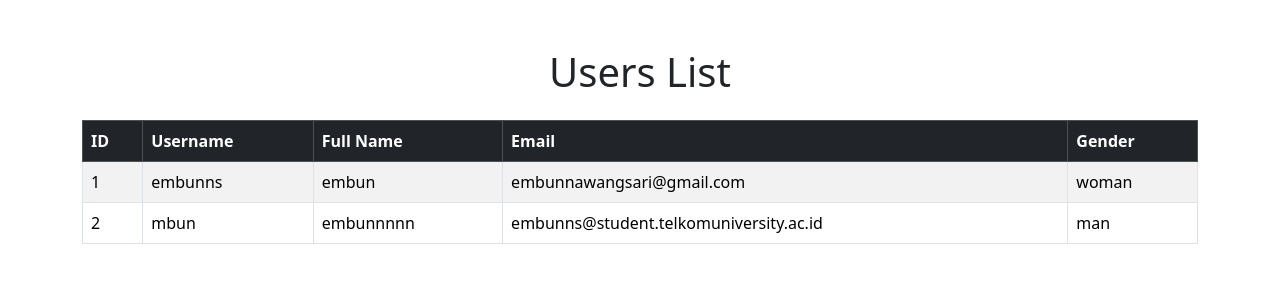
After one commit to embunns/femminder_new, a Flask app: template templates/users.html in a window 1280 px wide. The commit adds this page. Shown: the top 300 px of the page. Run offline with Flask 3, Linux system fonts and the light colour scheme; the template is opened without the code that fills it: values that come from a table or form of the project are taken from there, others are empty.

Commit message:
Initial commit

```diff
--- /dev/null
+++ b/app.py
@@ -0,0 +1,232 @@
+from flask import Flask, render_template, request, redirect, session, url_for, flash
+import requests
+import random
+import smtplib
+from email.mime.text import MIMEText
+from werkzeug.security import generate_password_hash, check_password_hash
+from flask_sqlalchemy import SQLAlchemy
+import logging
+
+logging.basicConfig(level=logging.DEBUG)
+
+# Initialize Flask app
+app = Flask(__name__)
+app.secret_key = "6LfPuJkqAAAAAAsLqUPqfw7dHboMkSUgDEC0LjPx"
+app.config["SQLALCHEMY_DATABASE_URI"] = "sqlite:///users.db"
+app.config["SQLALCHEMY_TRACK_MODIFICATIONS"] = False
+
+db = SQLAlchemy(app)
+
+# Email configuration
+EMAIL_ADDRESS = "femminder@gmail.com"  # Replace with sender's email
+EMAIL_PASSWORD = "nqao nngn jubz xhqw"  # Replace with email password
+SMTP_SERVER = "smtp.gmail.com"
+SMTP_PORT = 587
+
+# User model
+class User(db.Model):
+    id = db.Column(db.Integer, primary_key=True)
+    username = db.Column(db.String(25), unique=True, nullable=False)
+    password_hash = db.Column(db.String(150), nullable=False)
+    fullname = db.Column(db.String(100), nullable=False)
+    email = db.Column(db.String(100), unique=True, nullable=False)
+    gender = db.Column(db.String(10), nullable=False)
+
+    def set_password(self, password):
+        self.password_hash = generate_password_hash(password)
+
+    def check_password(self, password):
+        return check_password_hash(self.password_hash, password)
+
+# Function to send OTP
+def send_otp_email(recipient_email, otp):
+    try:
+        # Email content
+        subject = "Your OTP Code"
+        body = f"Your OTP code is: {otp}"
+        msg = MIMEText(body)
+        msg['Subject'] = subject
+        msg['From'] = EMAIL_ADDRESS
+        msg['To'] = recipient_email
+
+        # Sending email
+        with smtplib.SMTP(SMTP_SERVER, SMTP_PORT) as server:
+            server.starttls()  # Start TLS encryption
+            server.login(EMAIL_ADDRESS, EMAIL_PASSWORD)  # Login to SMTP server
+            server.sendmail(EMAIL_ADDRESS, recipient_email, msg.as_string())  # Send email
+        logging.info(f"OTP successfully sent to {recipient_email}")
+    except Exception as e:
+        logging.error(f"Failed to send OTP email: {str(e)}")
+        raise
+
+# Routes
+@app.route('/')
+def home():
+    if "username" in session:
+        return redirect(url_for('dashboard'))
+    return render_template('login.html')
+
+@app.route('/signup', methods=['GET', 'POST'])
+def signup():
+    if request.method == 'POST':
+        logging.debug("Form submitted in signup route")
+        username = request.form.get('username')
+        password = request.form.get('password')
+        email = request.form.get('email')
+        fullname = request.form.get('fullname')
+        gender = request.form.get('gender')
+        captcha_response = request.form.get('g-recaptcha-response')
+
+        logging.debug(f"Form data received: username={username}, email={email}, fullname={fullname}, gender={gender}, captcha_response={captcha_response}")
+
+        if not all([username, password, email, fullname, gender, captcha_response]):
+            flash("All fields are required.", "error")
+            logging.error("Form submission incomplete. Missing fields.")
+            return render_template('signup.html')
+
+        # Verify captcha
+        secret_key = "6LfPuJkqAAAAAAsLqUPqfw7dHboMkSUgDEC0LjPx"  # Replace with your secret key
+        verify_url = "https://www.google.com/recaptcha/api/siteverify"
+        data = {'secret': secret_key, 'response': captcha_response}
+        verify_response = requests.post(verify_url, data=data)
+        verify_result = verify_response.json()
+
+        logging.debug(f"Captcha verification result: {verify_result}")
+
+        if not verify_result.get("success"):
+            flash("Captcha verification failed. Please try again.", "error")
+            logging.error("Captcha verification failed.")
+            return render_template('signup.html')
+
+        # Check for unique username and email
+        existing_user = User.query.filter((User.username == username) | (User.email == email)).first()
+        if existing_user:
+            flash("Username or email is already taken.", "error")
+            logging.warning("Username or email already taken.")
+            return render_template('signup.html')
+
+        # Save temporary data to session
+        session['signup_data'] = {
+            'username': username,
+            'password': password,
+            'email': email,
+            'fullname': fullname,
+            'gender': gender,
+        }
+        logging.debug("Signup data stored in session.")
+
+        # Generate OTP
+        otp = str(random.randint(100000, 999999))
+        session['otp'] = otp
+
+        # Send OTP to email
+        try:
+            send_otp_email(email, otp)
+            flash("OTP has been sent to your email.", "info")
+            logging.info(f"OTP sent to email {email}")
+        except Exception as e:
+            flash(f"Failed to send OTP: {str(e)}", "error")
+            logging.error(f"Error sending OTP: {str(e)}")
+            return render_template('signup.html')
+
+        return redirect(url_for('otp'))
+
+    return render_template('signup.html')
+
+@app.route('/login', methods=['GET', 'POST'])
+def login():
+    if request.method == 'POST':
+        username = request.form.get('username')
+        password = request.form.get('password')
+        user = User.query.filter_by(username=username).first()
+
+        if user is None:
+            flash("The username you entered is not registered.", "error")
+        elif not user.check_password(password):
+            flash("The password you entered is incorrect.", "error")
+        else:
+            session['username'] = username
+            return redirect(url_for('dashboard'))
+
+    return render_template('login.html')
+
+@app.route('/otp', methods=['GET', 'POST'])
+def otp():
+    if request.method == 'POST':
+        user_otp = request.form.get('otp')
+        correct_otp = session.get('otp')
+
+        if user_otp == correct_otp:
+            signup_data = session.get('signup_data')
+            if not signup_data:
+                return "Session expired or invalid request.", 400
+
+            # Save data to database
+            try:
+                new_user = User(
+                    username=signup_data['username'],
+                    email=signup_data['email'],
+                    fullname=signup_data['fullname'],
+                    gender=signup_data['gender']
+                )
+                new_user.set_password(signup_data['password'])
+                db.session.add(new_user)
+                db.session.commit()
+
+                session.pop('signup_data', None)
+                session.pop('otp', None)
+
+                flash("Signup successful! Please login.", "success")
+                return redirect(url_for('login'))
+            except Exception as e:
+                db.session.rollback()
+                return f"Error: {str(e)}"
+
+        else:
+            flash("Invalid OTP. Please try again.", "error")
+
+    return render_template('otp.html')
+
+@app.route('/resend_otp', methods=['POST'])
+def resend_otp():
+    signup_data = session.get('signup_data')
+    if not signup_data:
+        return "Session expired or invalid request.", 400
+
+    # Generate new OTP
+    otp = str(random.randint(100000, 999999))
+    session['otp'] = otp
+
+    # Send OTP to email
+    try:
+        send_otp_email(signup_data['email'], otp)
+        flash("A new OTP has been sent to your email.", "info")
+    except Exception as e:
+        flash(f"Failed to resend OTP: {str(e)}", "error")
+
+    return redirect(url_for('otp'))
+
+
+
+@app.route('/dashboard')
+def dashboard():
+    if "username" in session:
+        return render_template("dashboard.html", username=session['username'])
+    return redirect(url_for('dashboard'))
+
+@app.route('/logout')
+def logout():
+    session.pop('username', None)
+    flash("You have been logged out.", "success")
+    return redirect(url_for('home'))
+
+@app.route('/users')
+def show_users():
+    # Query semua data dari tabel User
+    users = User.query.all()
+    return render_template('users.html', users=users)
+
+if __name__ == '__main__':
+    with app.app_context():
+        db.create_all()
+    app.run(debug=True)
--- a/konfiremail.html
+++ b/templates/otp.html
@@ -273,8 +273,8 @@ input:checked + .radio-tile{
             <p>Enter the verification code we sent to</p>
             <p><span>XXX@gmail.com</span></p>
 
-            <input type="text" name="captcha" placeholder="Type the code here..."><br>
-            <a href="login.html" class="btn">Submit</a>
+            <input type="text" id="otp" name="otp" placeholder="Type the code here..."><br>
+            <a href="{{ url_for('login') }}" class="btn">Submit</a>
             <p id="btnsignup">Didn't get the code? <a class="highlight">Resend</a></p>
         </div>
       </div>
--- /dev/null
+++ b/templates/users.html
@@ -0,0 +1,40 @@
+<!DOCTYPE html>
+<html lang="en">
+<head>
+    <meta charset="UTF-8">
+    <meta name="viewport" content="width=device-width, initial-scale=1.0">
+    <title>Users List</title>
+    <link rel="stylesheet" href="https://cdn.jsdelivr.net/npm/bootstrap@5.3.0-alpha1/dist/css/bootstrap.min.css">
+</head>
+<body>
+    <div class="container mt-5">
+        <h1 class="text-center mb-4">Users List</h1>
+        <table class="table table-bordered table-striped">
+            <thead class="table-dark">
+                <tr>
+                    <th>ID</th>
+                    <th>Username</th>
+                    <th>Full Name</th>
+                    <th>Email</th>
+                    <th>Gender</th>
+                </tr>
+            </thead>
+            <tbody>
+                {% for user in users %}
+                <tr>
+                    <td>{{ user.id }}</td>
+                    <td>{{ user.username }}</td>
+                    <td>{{ user.fullname }}</td>
+                    <td>{{ user.email }}</td>
+                    <td>{{ user.gender }}</td>
+                </tr>
+                {% else %}
+                <tr>
+                    <td colspan="5" class="text-center">No users found.</td>
+                </tr>
+                {% endfor %}
+            </tbody>
+        </table>
+    </div>
+</body>
+</html>
```
Also changed, not shown: data.py (added, +14 -0 lines), models.py (added, +8 -0 lines), templates/login.html (renamed from signup.html, +25 -26 lines), templates/role.html (renamed from role.html, +10 -1 lines), templates/signup.html (renamed from login.html, +41 -6 lines), instance/users.db (added), static/style.css (renamed from style.css), templates/dashboard.html (renamed from dashboard.html), users.db (added).
